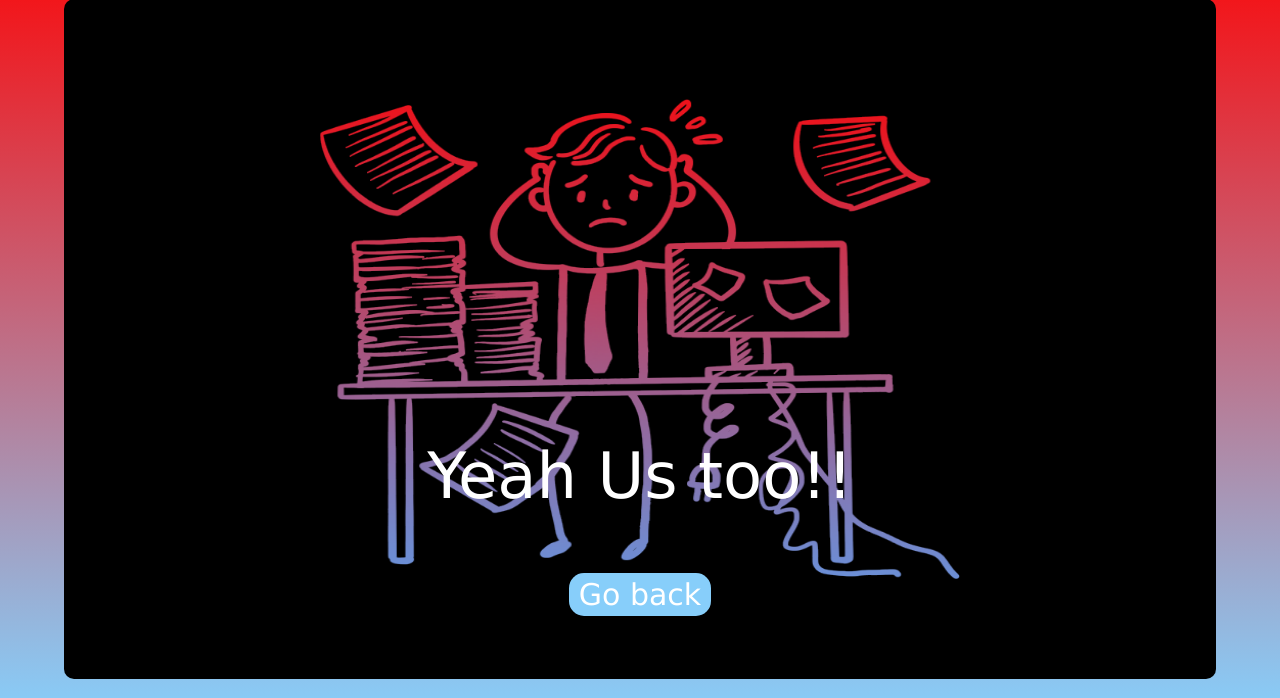
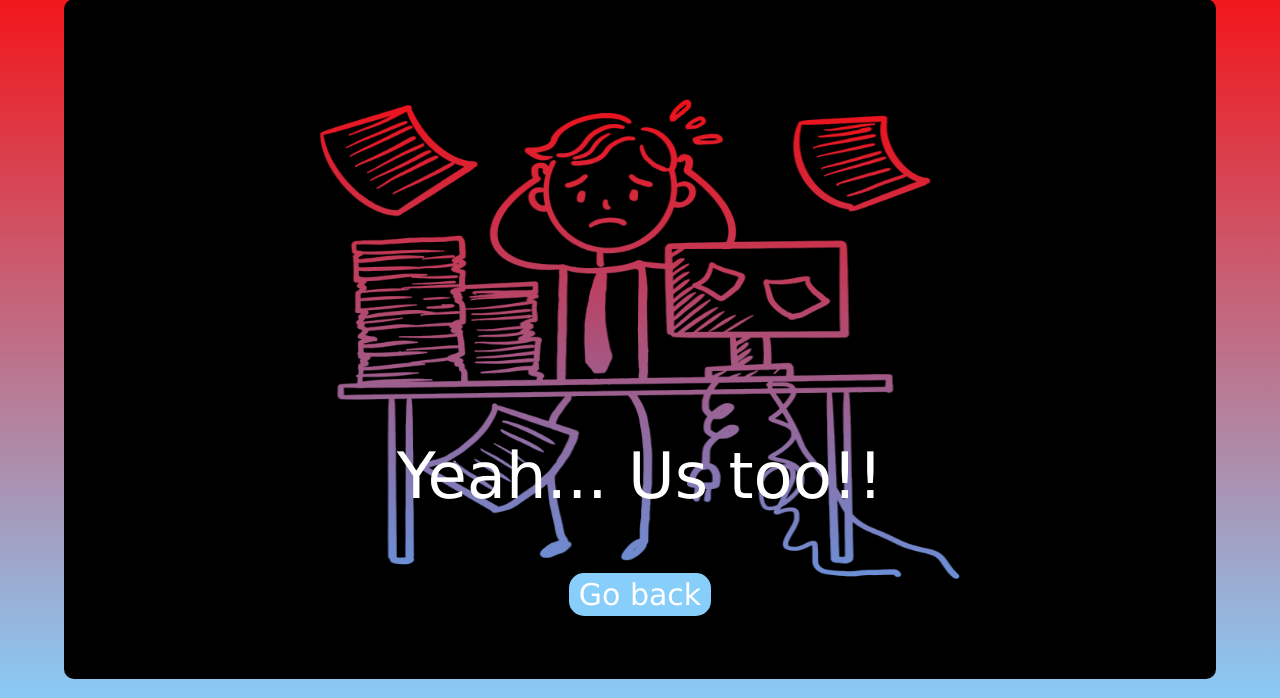
Before and after one commit to Brahim-Benzarti/oms-online, a PHP site: page /views/meme.php in a window 1280 px wide. Shown: the part 87-785 px from the top of the page. Run offline with PHP 8.4, Linux system fonts and the light colour scheme; a user stored in the database is signed in.

Commit message:
meme fix

```diff
--- a/views/meme.php
+++ b/views/meme.php
@@ -15,7 +15,7 @@ session_start();
         <div class="clear"></div>
         <div class="main errorImage">
         <div class="errorMessage">
-            <p class="error404">Yeah Us too!!</p>
+            <p class="error404">Yeah... Us too!!</p>
         </div>
         <div class="errorMessage nomar">
             <a id="button" href="account.php">Go back</a>
```
